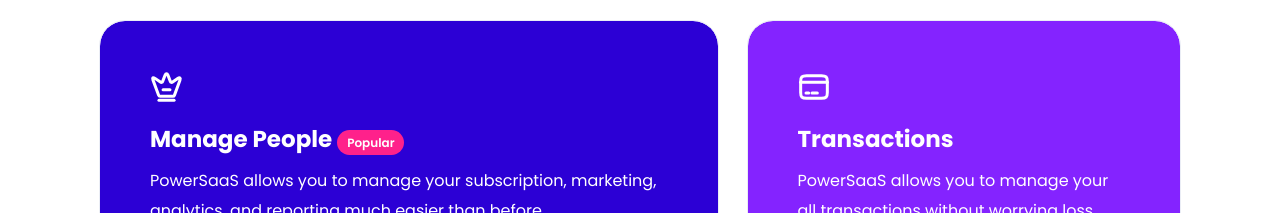
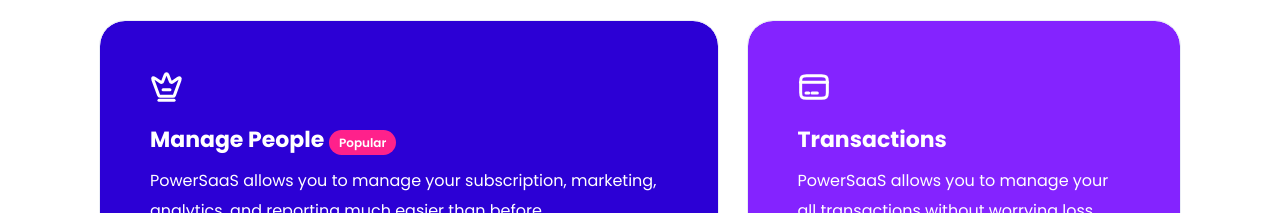
Before and after one commit to hisyamakbar/powersaas, a website: page src/index.html in a window 1280 px wide. Shown: the part 1620-1833 px from the top of the page. Drawn offline with Linux system fonts and the light colour scheme.

Commit message:
chore: Update font size for headings in index.html

```diff
--- a/src/index.html
+++ b/src/index.html
@@ -114,7 +114,7 @@
 								<path d="M13.0625 18.6667H19.9375" stroke="currentColor" stroke-width="3" stroke-linecap="round" stroke-linejoin="round" />
 							</svg>
 							<div class="flex items-center">
-								<h3 class="text-[23px] leading-[33px] font-bold mt-[20px]">Manage People <span class="text-xs leading-[18px] font-semibold bg-[#FF218B] rounded-[50px] py-1 px-[10px]">Popular</span></h3>
+								<h3 class="text-[22px] leading-[33px] font-bold mt-[20px]">Manage People <span class="text-xs leading-[18px] font-semibold bg-[#FF218B] rounded-[50px] py-1 px-[10px]">Popular</span></h3>
 							</div>
 							<p class="text-base leading-[30px] font-normal mt-[10px]">PowerSaaS allows you to manage your subscription, marketing, analytics, and reporting much easier than before.</p>
 						</div>
@@ -139,7 +139,7 @@
 									stroke-linejoin="round"
 								/>
 							</svg>
-							<h3 class="text-[23px] leading-[33px] font-bold mt-[20px]">Transactions</h3>
+							<h3 class="text-[22px] leading-[33px] font-bold mt-[20px]">Transactions</h3>
 							<p class="text-base leading-[30px] font-normal mt-[10px]">PowerSaaS allows you to manage your all transactions without worrying loss.</p>
 						</div>
 						<!-- Photo Container -->
```
Also changed, not shown: src/output.css.
